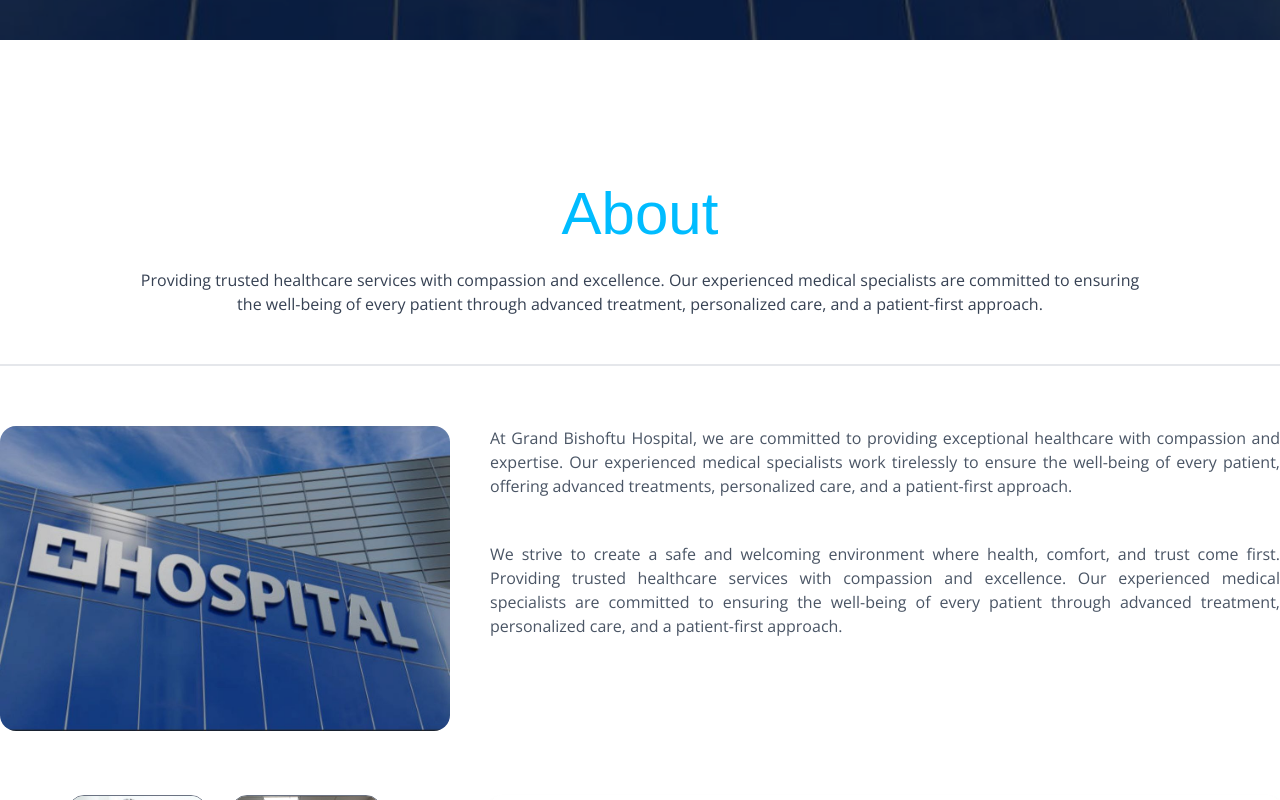
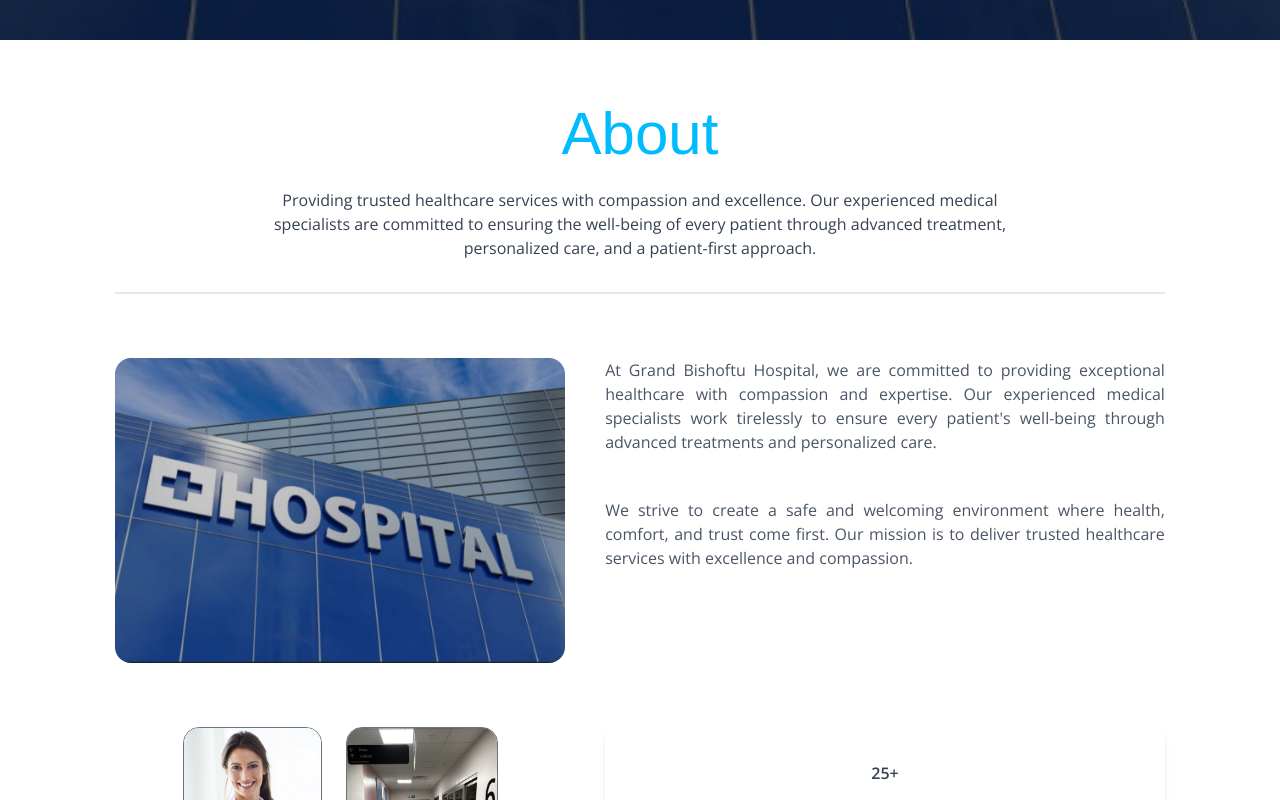
Before and after one commit to Tsedniya/Grand_Bishoftu_Hospital, a React (Vite) app in the folder myapp/: page / in a window 1280 px wide. Shown: the part 760-1560 px from the top of the page. Built offline with nearby package versions, Linux system fonts and the light colour scheme.

Commit message:
frontend:About

```diff
--- a/myapp/src/App.jsx
+++ b/myapp/src/App.jsx
@@ -30,7 +30,7 @@ const App = () => {
 
       </Routes>
 
-        <Footer/>
+      <Footer/>
 
 
     </>
--- a/myapp/src/components/Navbar.jsx
+++ b/myapp/src/components/Navbar.jsx
@@ -9,6 +9,7 @@ import { useNavigate } from "react-router-dom";
 const Navbar = () => {
 
   const [visible, setVisible] = useState(false);
+  const [isScrolled, setIsScrolled]= useState(false);
   const navigate = useNavigate();
 
   useEffect(() => {
--- a/myapp/src/components/TitleAbout.jsx
+++ b/myapp/src/components/TitleAbout.jsx
@@ -1,84 +1,84 @@
-import React from 'react'
+import React from 'react';
 import hospital from "../assets/hospital.jpg";
 import doctor from "../assets/doctor.jpg";
 import inside from "../assets/inside.jpg";
-import { useState, useEffect } from 'react'
 
-const About = () => {
-
-
-
+const TitleAbout = ({ className = "" }) => {
   return (
-    <div className="pt-20">
-
+    <div className={className}>
       {/* Header Section */}
-      <div className='flex flex-col items-center px-4 md:px-16'>
-        <p className='text-center font-poppins text-3xl md:text-6xl text-sky-400 mt-8 md:mt-16'>About</p>
-        <p className="text-center text-gray-700 mt-4 md:mt-6 mx-0 md:mx-16 mb-4 ">
-          Providing trusted healthcare services with compassion and excellence. Our experienced medical specialists are committed to ensuring the well-being of every patient through advanced treatment, personalized care, and a patient-first approach.
+      <div className="flex flex-col items-center">
+        <p className="text-center font-poppins text-3xl md:text-6xl text-sky-400 mt-8 md:mt-16">
+          About
+        </p>
+        <p className="text-center text-gray-700 mt-4 md:mt-6 max-w-3xl">
+          Providing trusted healthcare services with compassion and excellence.
+          Our experienced medical specialists are committed to ensuring the
+          well-being of every patient through advanced treatment, personalized care,
+          and a patient-first approach.
         </p>
       </div>
 
       <hr className="border-gray-200 border-t-2 mt-8" />
 
       {/* Main Section */}
-      <div className='my-15 flex flex-col gap-16'>
+      <div className="my-16 flex flex-col gap-16">
 
         {/* Row 1 — Hospital + About Text */}
-        <div className='flex flex-col md:flex-row gap-10 items-center md:items-start'>
-
-          {/* Hospital Image */}
-          <div className='flex justify-center md:max-w-[450px] w-full'>
+        <div className="flex flex-col md:flex-row gap-10 items-center md:items-start">
+          {/* Image */}
+          <div className="flex justify-center md:max-w-[450px] w-full">
             <img
-              className='w-full rounded-2xl transition-transform duration-300 hover:scale-105'
+              className="w-full rounded-2xl transition-transform duration-300 hover:scale-105"
               src={hospital}
-              alt='Hospital'
+              alt="Hospital"
             />
           </div>
 
-          {/* Main About Text */}
-          <div className='flex-1 flex flex-col justify-center gap-6 text-gray-600 text-justify'>
+          {/* Text */}
+          <div className="flex-1 flex flex-col justify-center gap-6 text-gray-600 text-justify">
             <p>
-              At Grand Bishoftu Hospital, we are committed to providing exceptional healthcare with compassion and expertise. Our experienced medical specialists work tirelessly to ensure the well-being of every patient, offering advanced treatments, personalized care, and a patient-first approach.
+              At Grand Bishoftu Hospital, we are committed to providing exceptional
+              healthcare with compassion and expertise. Our experienced medical
+              specialists work tirelessly to ensure every patient's well-being through
+              advanced treatments and personalized care.
             </p>
-            <p className='mt-5'>
-              We strive to create a safe and welcoming environment where health, comfort, and trust come first. Providing trusted healthcare services with compassion and excellence. Our experienced medical specialists are committed to ensuring the well-being of every patient through advanced treatment, personalized care, and a patient-first approach.
+            <p className="mt-5">
+              We strive to create a safe and welcoming environment where health,
+              comfort, and trust come first. Our mission is to deliver trusted healthcare
+              services with excellence and compassion.
             </p>
-
           </div>
-
         </div>
 
-        {/* Row 2 — Doctor & Inside Images + New Text */}
-        <div className='flex flex-col md:flex-row gap-10 items-center md:items-start'>
+        {/* Row 2 — Doctor & Inside Images + Stats */}
+        <div className="flex flex-col md:flex-row gap-10 items-center md:items-start">
 
-          {/* Doctor & Inside Images */}
-          <div className='flex justify-center gap-6 flex-wrap md:max-w-[450px] w-full'>
+          {/* Images */}
+          <div className="flex justify-center gap-6 flex-wrap md:max-w-[450px] w-full">
             <img
               className="border border-gray-500 rounded-2xl max-w-[200px] h-[230px] object-cover transition-transform duration-300 hover:scale-105"
               src={doctor}
-              alt='Doctor'
+              alt="Doctor"
             />
             <img
               className="border border-gray-500 rounded-2xl max-w-[200px] h-[230px] object-cover transition-transform duration-300 hover:scale-105"
               src={inside}
-              alt='Inside'
+              alt="Inside"
             />
           </div>
 
-          {/* New Text Beside Doctor & Inside */}
-           <div className="flex-1 flex flex-col items-center justify-center gap-2 h-40 bg-white rounded-xl shadow-md hover:shadow-2xl transition-shadow duration-300 text-gray-700 font-semibold">
+          {/* Stats */}
+          <div className="flex-1 flex flex-col items-center justify-center gap-2 h-40 bg-white rounded-xl shadow-md hover:shadow-2xl transition-shadow duration-300 text-gray-700 font-semibold">
             <p>25+</p>
-             <p className="text-2xl font-bold">800</p>
-             <p className="text-sm text-gray-500">Patients</p>
+            <p className="text-2xl font-bold">800</p>
+            <p className="text-sm text-gray-500">Patients</p>
           </div>
-
-
         </div>
 
       </div>
     </div>
   );
-}
+};
 
-export default About;
+export default TitleAbout;
--- a/myapp/src/pages/Home.jsx
+++ b/myapp/src/pages/Home.jsx
@@ -5,8 +5,8 @@ import TitleAbout from '../components/TitleAbout'
 const Home = () => {
   return (
     <div>
-      <Hero/>
-      <TitleAbout/>
+      <Hero />
+      <TitleAbout className='px-4 sm:px-[5vw] md:px-[7vw] lg:px-[9vw]' />
     </div>
   )
 }
```
